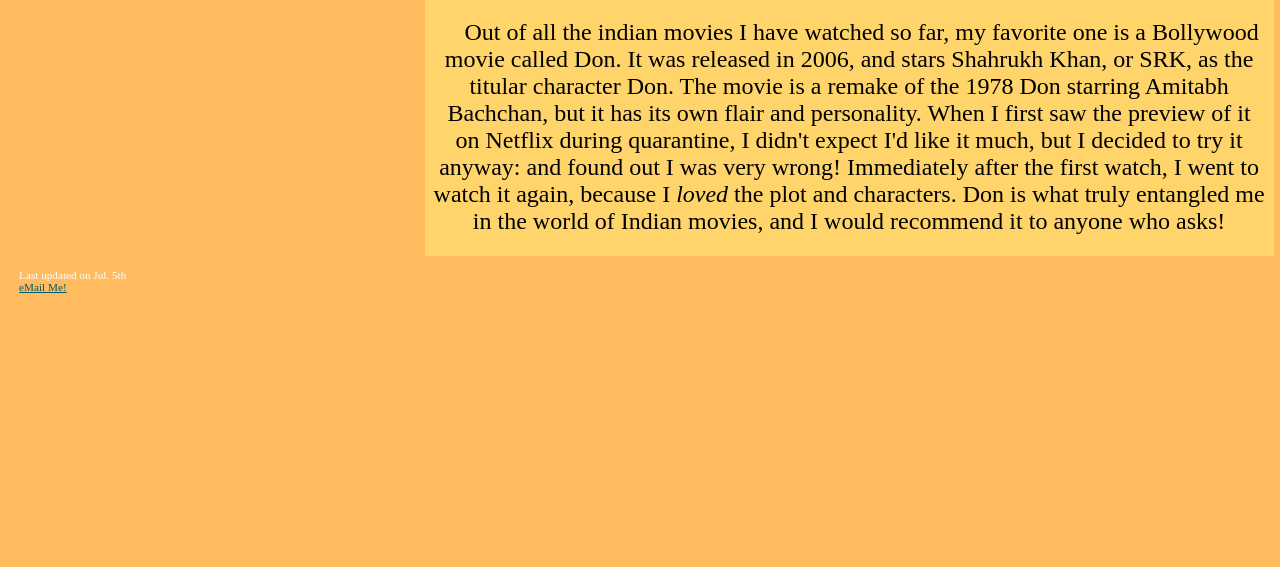
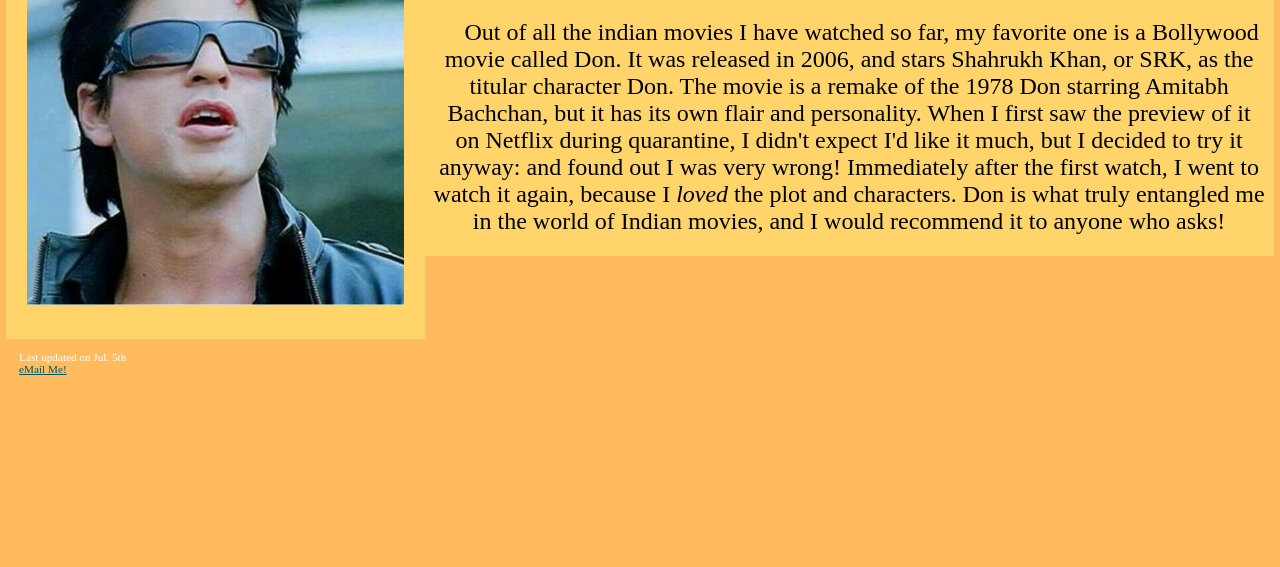
Before and after one commit to NP304425/CIS162, a plain HTML site: page movies.html in a window 1280 px wide. Shown: the part 233-800 px from the top of the page. Drawn offline with Linux system fonts and the light colour scheme.

Commit message:
Add files via upload
For Project 1-4

```diff
--- a/movies.html
+++ b/movies.html
@@ -17,7 +17,7 @@
     </nav>
     <br>
     <section id="leftimage">
-        <img src="/Users/nihap/Downloads/MyData/images/don.jpg" alt="Picture of Don">
+        <img src="don.jpg" alt="Picture of Don">
     </section>
     <section id="rightside">
         <h2>A Favorite</h2>
```
Also changed, not shown: don.jpg (added).
